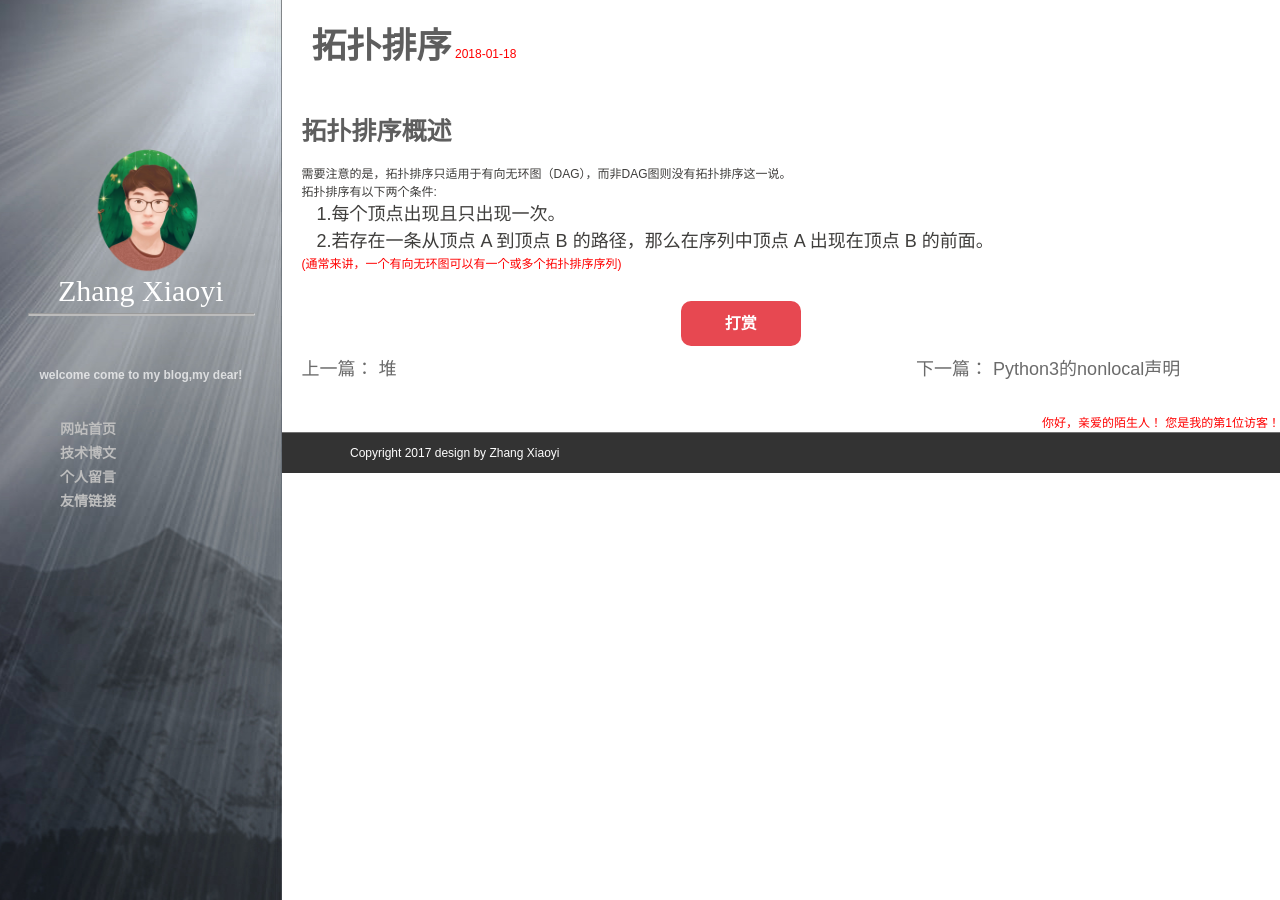
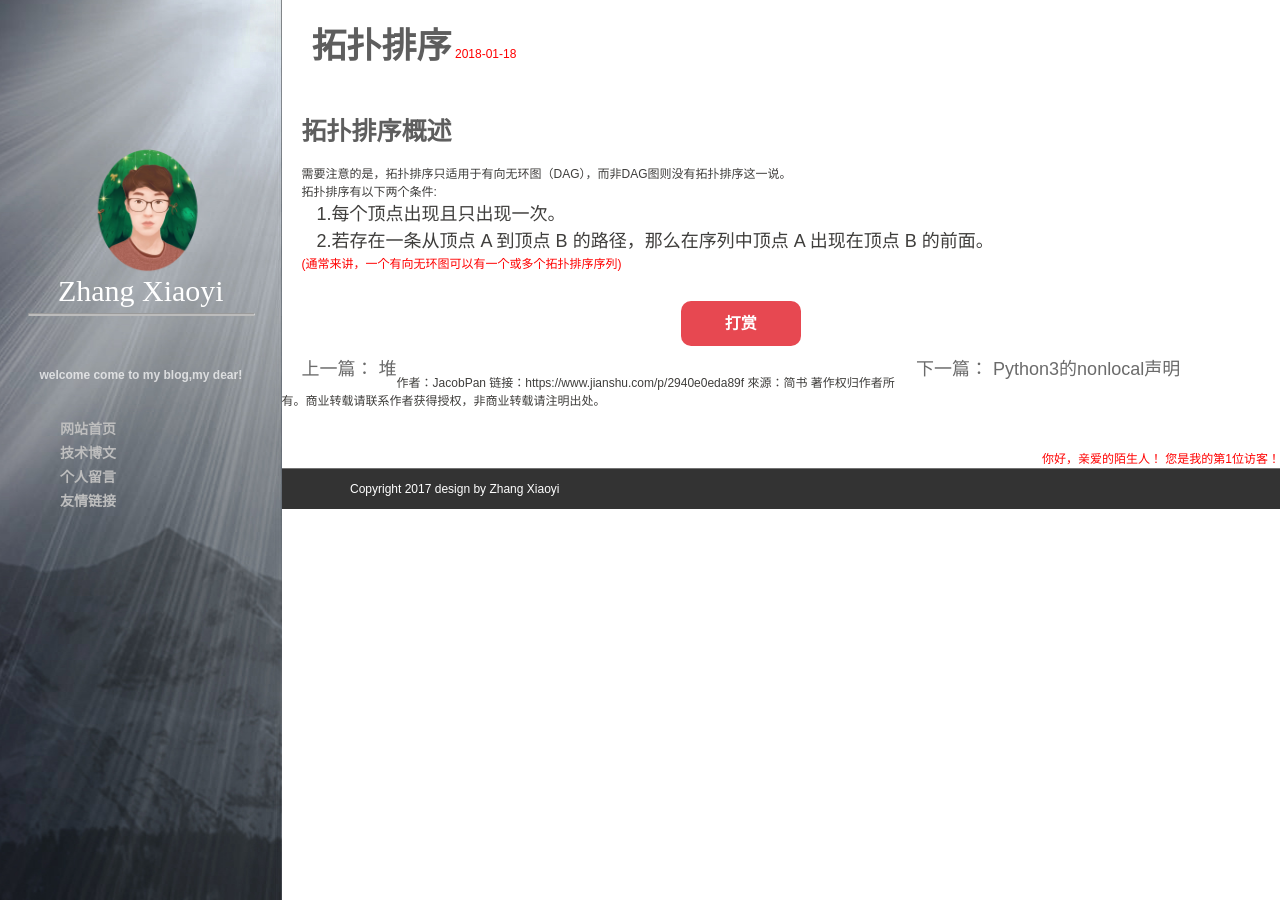
Before and after one commit to HNU-Microsoft-Douzi/HNU-Microsoft-Douzi.github.io, a Jekyll site: the page built from _posts/2018-01-18-拓扑排序.md, in a window 1280 px wide. Built offline with Jekyll 4.4.1, drawn with Linux system fonts in a browser that asks for light colours; nearby versions of some CDN libraries; comment, search, counter and statistics services are not loaded.

Commit message:
comments system
disqus评论系统引进失败，换用gitments新建评论系统

```diff
--- a/_layouts/blog-page.html
+++ b/_layouts/blog-page.html
@@ -51,7 +51,25 @@
             {% include new-old.html %}
             <br>
         </div>
-        {% if page.comments %} {% endif %}
+        <div id="gitmentContainer"></div>
+        <link rel="stylesheet" href="https://imsun.github.io/gitment/style/default.css">
+        <script src="https://imsun.github.io/gitment/dist/gitment.browser.js"></script>
+        <script>
+            var gitment = new Gitment({
+                owner: 'HNU-Microsoft-Douzi',
+                repo: 'HNU-Microsoft-Douzi.github.io',
+                oauth: {
+                    client_id: 'cbc17f04d456d2bf3ee7',
+                    client_secret: '40bb972554b834834bdae4e70e3263f35630a42c',
+                },
+            });
+            gitment.render('gitmentContainer');
+        </script>
+
+        作者：JacobPan
+        链接：https://www.jianshu.com/p/2940e0eda89f
+        來源：简书
+        著作权归作者所有。商业转载请联系作者获得授权，非商业转载请注明出处。
         <div class="FooterPush"></div>
     </div>
 </div>
```
